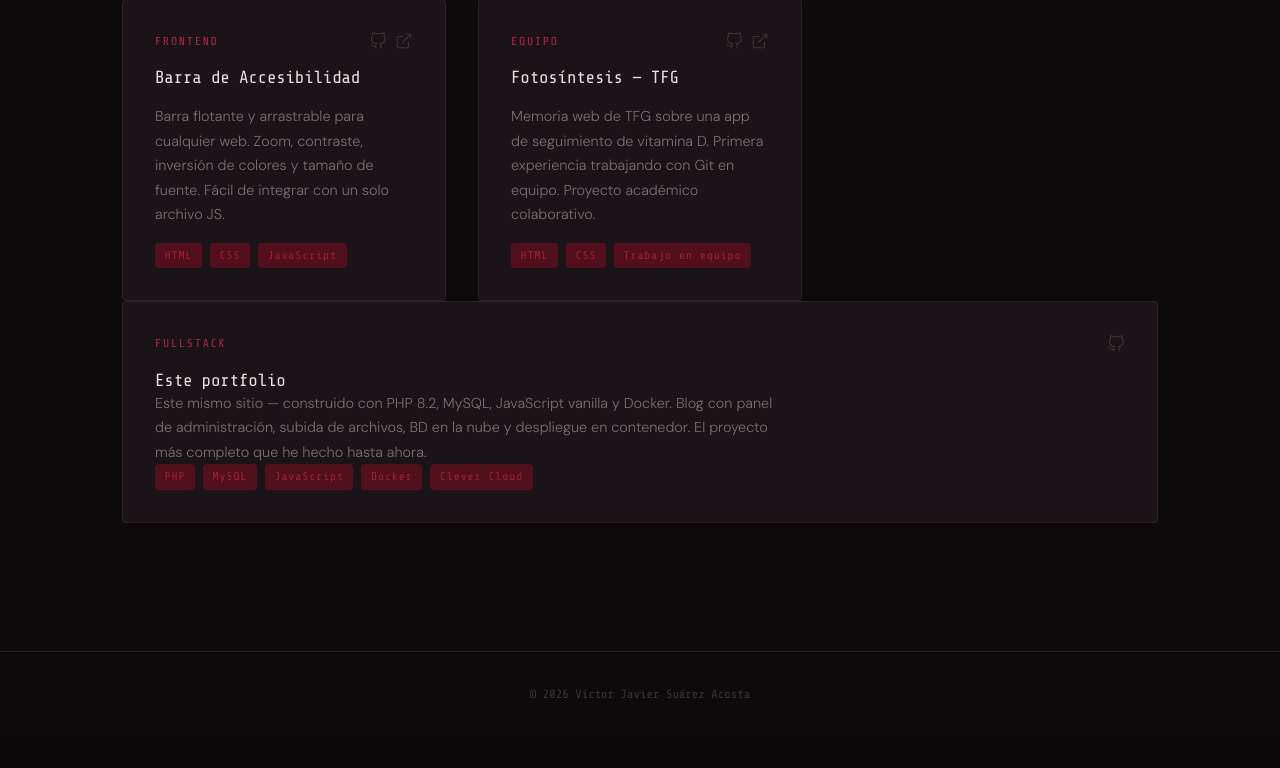
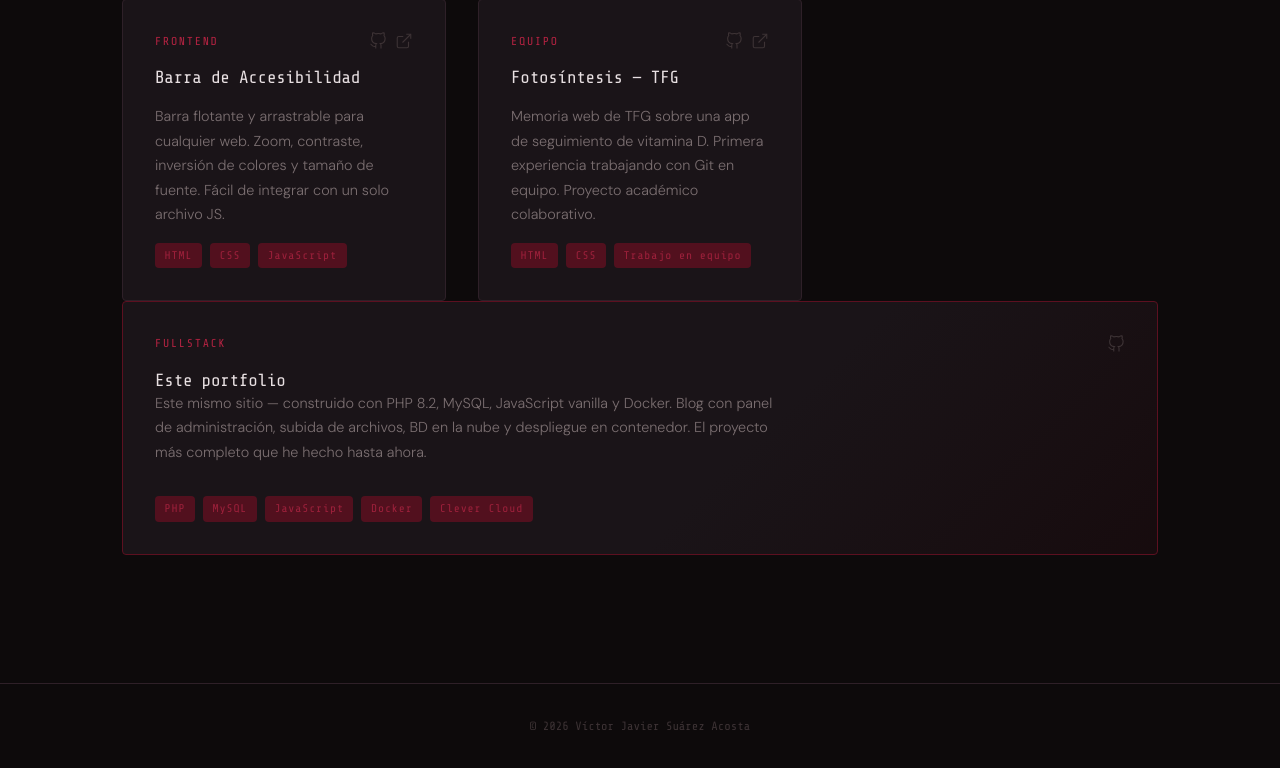
Before and after one commit to Vito-Pulls/Portfolio, a PHP site: page / in a window 1280 px wide. Shown: the part 1497-2265 px from the top of the page. Before the commit the page ends 2195 px from the top, so only its background shows below. Run offline with PHP 8.4, Linux system fonts and the light colour scheme.

Commit message:
style: Estilos portfolio card

```diff
--- a/assets/css/style.css
+++ b/assets/css/style.css
@@ -1818,24 +1818,31 @@ p {
   display: block;
 }
 
-.proyectos__nota {
-  margin-top: var(--espacio-xl);
-  padding-top: var(--espacio-lg);
-  border-top: 1px solid var(--color-borde);
-  display: flex;
-  flex-direction: column;
-  gap: var(--espacio-sm);
-}
-
-.proyectos__nota p {
-  font-size: 0.88rem;
-}
-
-.proyectos__nota a {
-  color: var(--color-acento-claro);
-  transition: color var(--transicion);
-}
-
-.proyectos__nota a:hover {
-  color: var(--color-texto);
-}
+.project-card--ancha {
+  grid-column: 1 / -1;
+  flex-direction: column;
+  gap: var(--espacio-md);
+  border-color: var(--color-acento-oscuro);
+  background: linear-gradient(135deg,
+      var(--color-superficie) 60%,
+      rgba(139, 26, 47, 0.08));
+}
+
+.project-card--ancha__contenido {
+  display: flex;
+  align-items: flex-end;
+  justify-content: space-between;
+  gap: var(--espacio-lg);
+  flex-wrap: wrap;
+}
+
+.project-card__stack--ancha {
+  flex-shrink: 0;
+}
+
+@media (max-width: 600px) {
+  .project-card--ancha__contenido {
+    flex-direction: column;
+    align-items: flex-start;
+  }
+}
```
